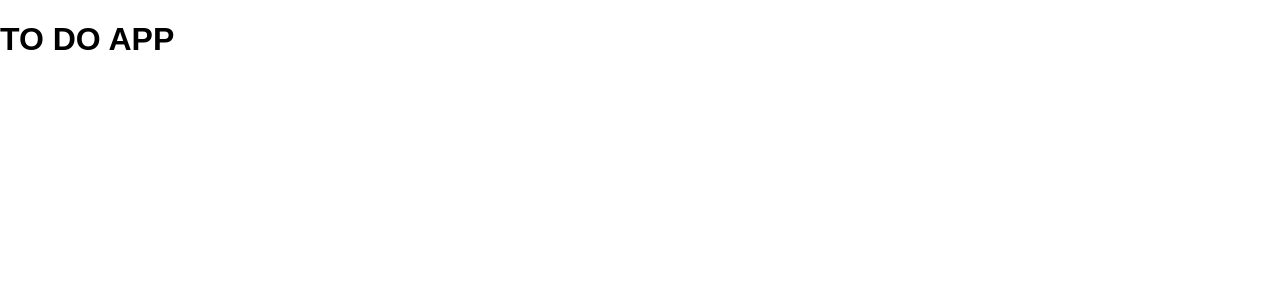
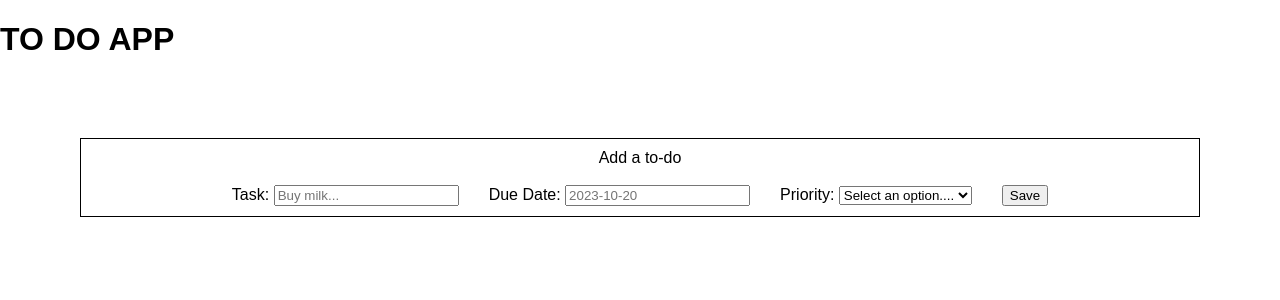
Before and after one commit to n-greensweig/full-stack-to-do-app, a React (Create React App) app: page / in a window 1280 px wide. Shown: the top 300 px of the page. Built offline with nearby package versions, Linux system fonts and the light colour scheme.

Commit message:
added form component to the DOM

```diff
--- a/src/components/App/App.jsx
+++ b/src/components/App/App.jsx
@@ -1,10 +1,16 @@
-import {useState} from 'react';
+import { useState } from 'react';
+import Form from '../Form/Form';
 
-function App () {
+function App() {
 
   return (
-    <div>
-      <h1>TO DO APP</h1>
+    <div id='container'>
+      <div>
+        <h1>TO DO APP</h1>
+      </div>
+
+<Form />
+
     </div>
   );
 
--- /dev/null
+++ b/src/components/Form/Form.css
@@ -0,0 +1,10 @@
+form {
+    border: 1px solid black;
+    margin: 5rem;
+    text-align: center;
+    padding: 10px;
+}
+
+.margin {
+    margin-right: 30px;
+}
--- /dev/null
+++ b/src/components/Form/Form.jsx
@@ -0,0 +1,31 @@
+import './Form.css';
+
+function Form() {
+
+
+const addTask = () => {
+
+};
+
+    return (
+        <div id="form">
+            <form>
+                <span>Add a to-do</span><br></br><br></br>
+                <label>Task: </label>
+                <input className='margin'  placeholder="Buy milk..." required />
+                <label>Due Date: </label>
+                <input className='margin' placeholder="2023-10-20" />
+                <label>Priority: </label>
+                <select className='margin'>
+                    <option className="gray">Select an option....</option>
+                    <option>Low</option>
+                    <option>Medium</option>
+                    <option>High</option>
+                </select>
+                <button type='submit' onClick={addTask}>Save</button>
+            </form>
+        </div>
+    );
+}
+
+export default Form;
```
Also changed, not shown: 2 other files (tests, documents, lock files or other folders).
